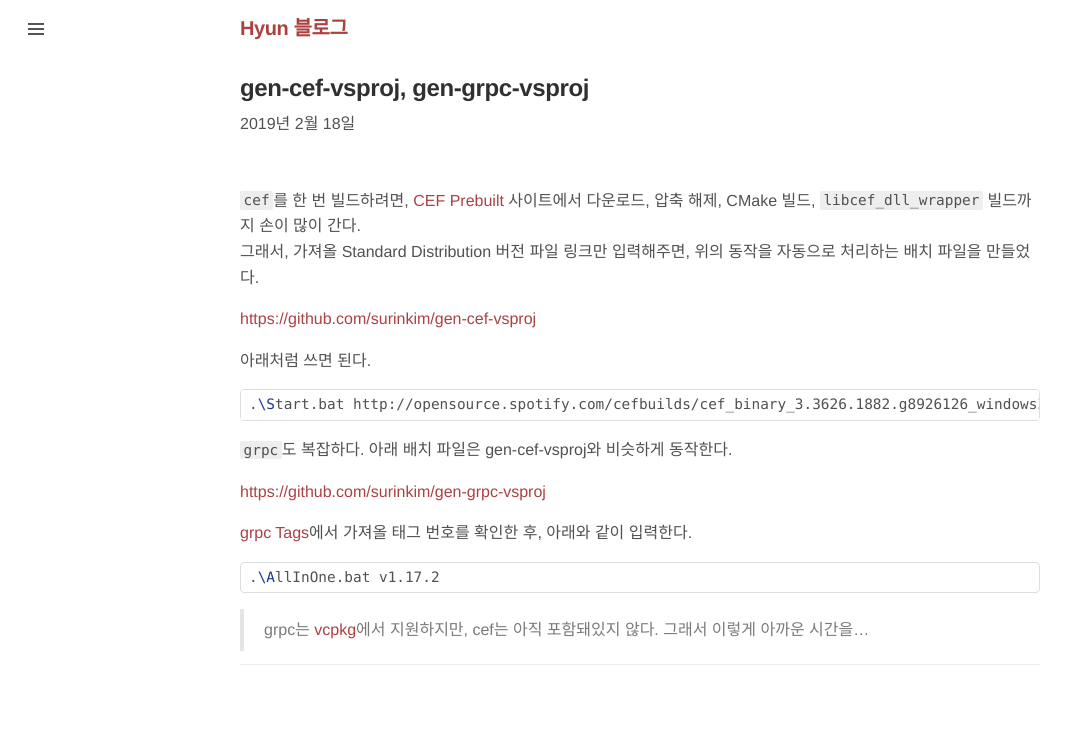
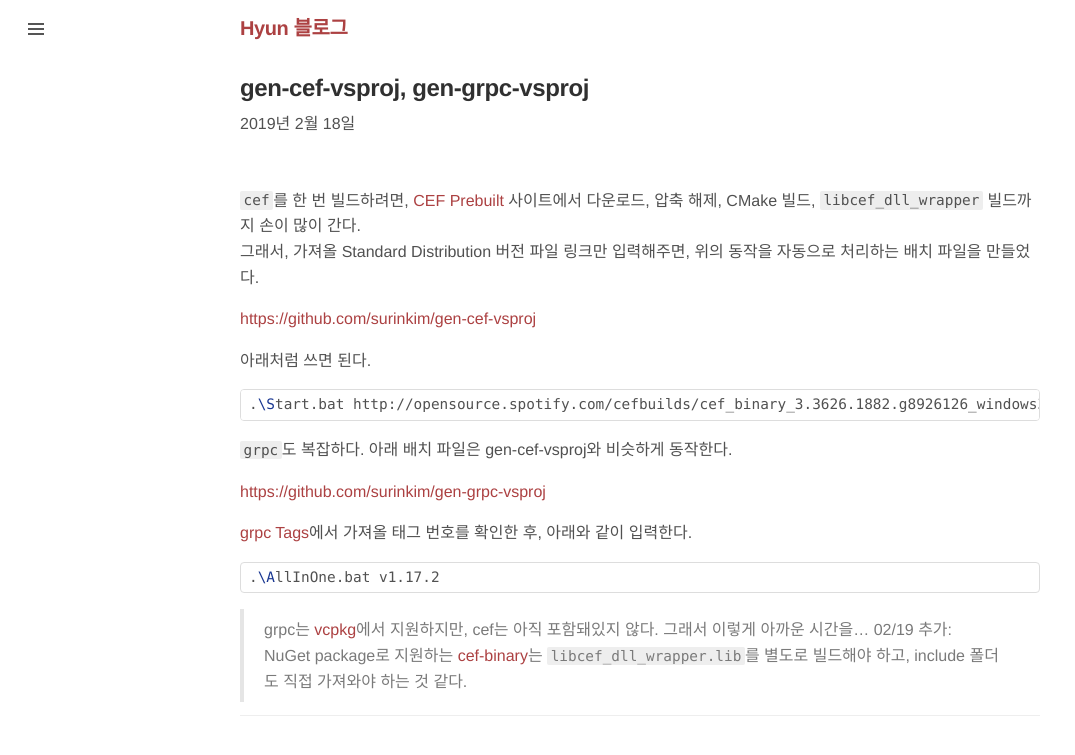
Before and after one commit to surinkim/surinkim.github.io, a Jekyll site: the page built from _posts/2019-02-18-automatic_build_for_cef_grpc.md, in a window 1280 px wide. Shown: the top 755 px of the page, without its empty margins (0-1075 px from the left). Built offline with Jekyll 4.4.1, drawn with Linux system fonts in a browser that asks for light colours; comment, search, counter and statistics services are not loaded.

Commit message:
Update gen-cef/grpc-vsproj

````diff
--- a/_posts/2019-02-18-automatic_build_for_cef_grpc.md
+++ b/_posts/2019-02-18-automatic_build_for_cef_grpc.md
@@ -24,3 +24,4 @@
 ```
 
 > grpc는 [vcpkg](https://github.com/Microsoft/vcpkg/tree/master/ports)에서 지원하지만, cef는 아직 포함돼있지 않다. 그래서 이렇게 아까운 시간을...
+> 02/19 추가: NuGet package로 지원하는 [cef-binary](https://github.com/cefsharp/cef-binary)는 `libcef_dll_wrapper.lib`를 별도로 빌드해야 하고, include 폴더도 직접 가져와야 하는 것 같다.
````
